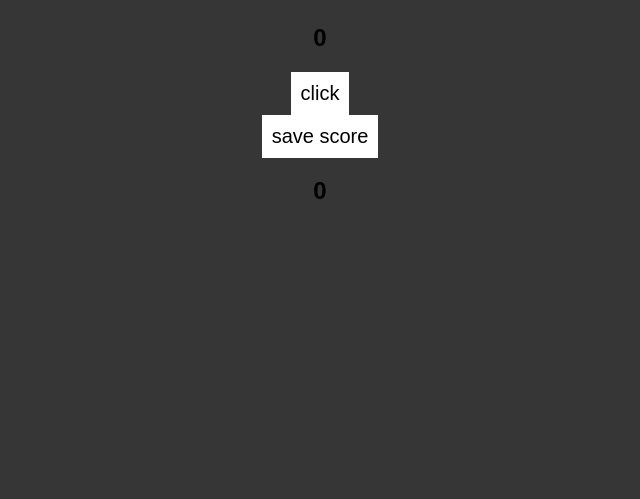
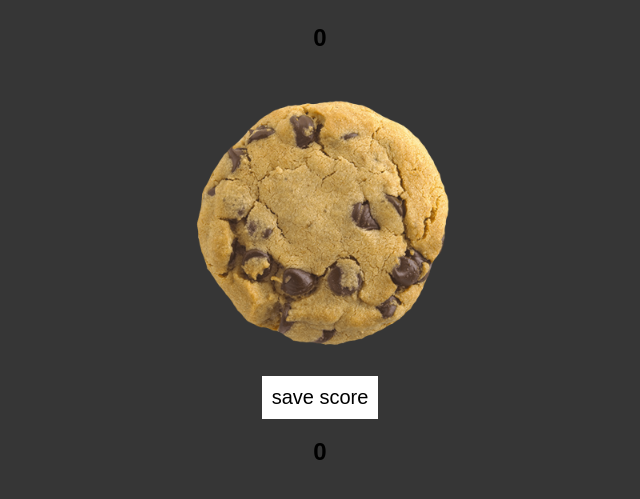
Before and after one commit to Enkuuu/CookieClicker, a plain HTML site: page index.html in a window 1280 px wide. Shown: the part 75-574 px from the top of the page, without its empty margins (320-960 px from the left). Drawn offline with Linux system fonts and the light colour scheme.

Commit message:
Fixed image

```diff
--- a/index.html
+++ b/index.html
@@ -15,7 +15,7 @@
     <h2 id="currentScoreText">0</h2>
 
     <div id="click">
-    <button onclick='increaseClicks()'>click</button>
+    <img src="cookie.png" onclick='increaseClicks()'/>
     </div>
     <button onclick="saveScore()">save score</button>
 
--- a/style.css
+++ b/style.css
@@ -16,7 +16,7 @@ button {
     font-size: 20px;
 }
 
-.click button{
-background-image: url("cookie.png");
-background-size: cover;
+img{
+    height: 300px;
+    width: 300px;
 }
```
